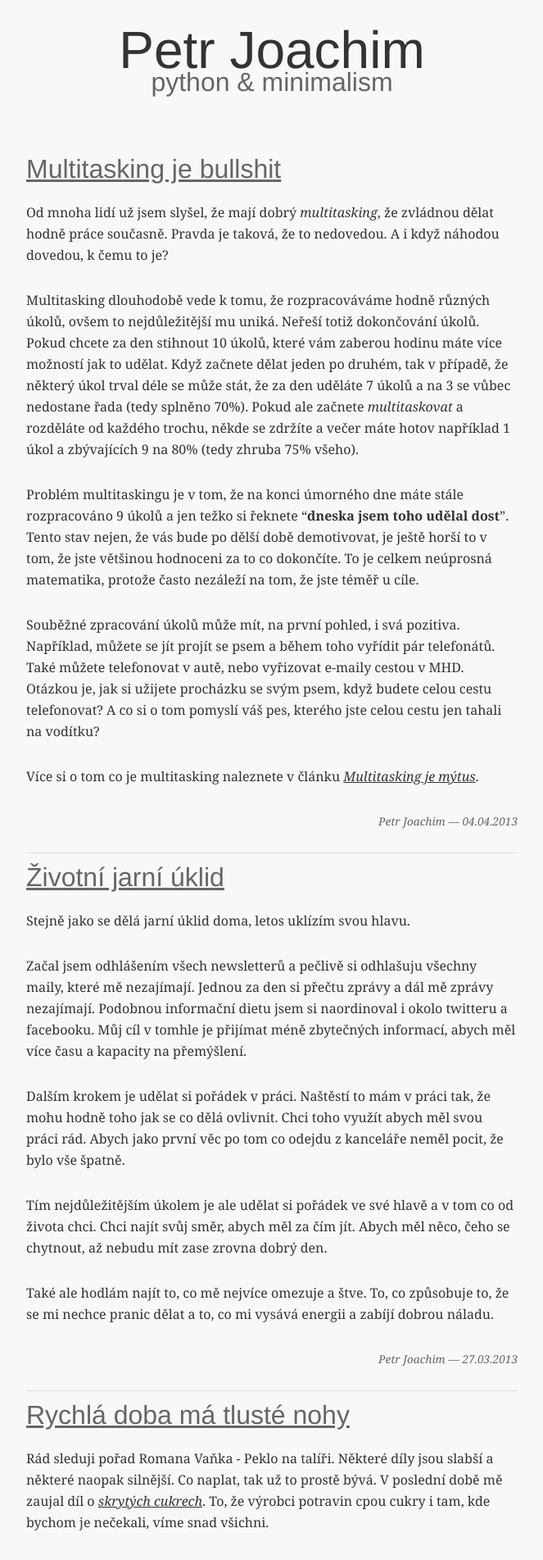
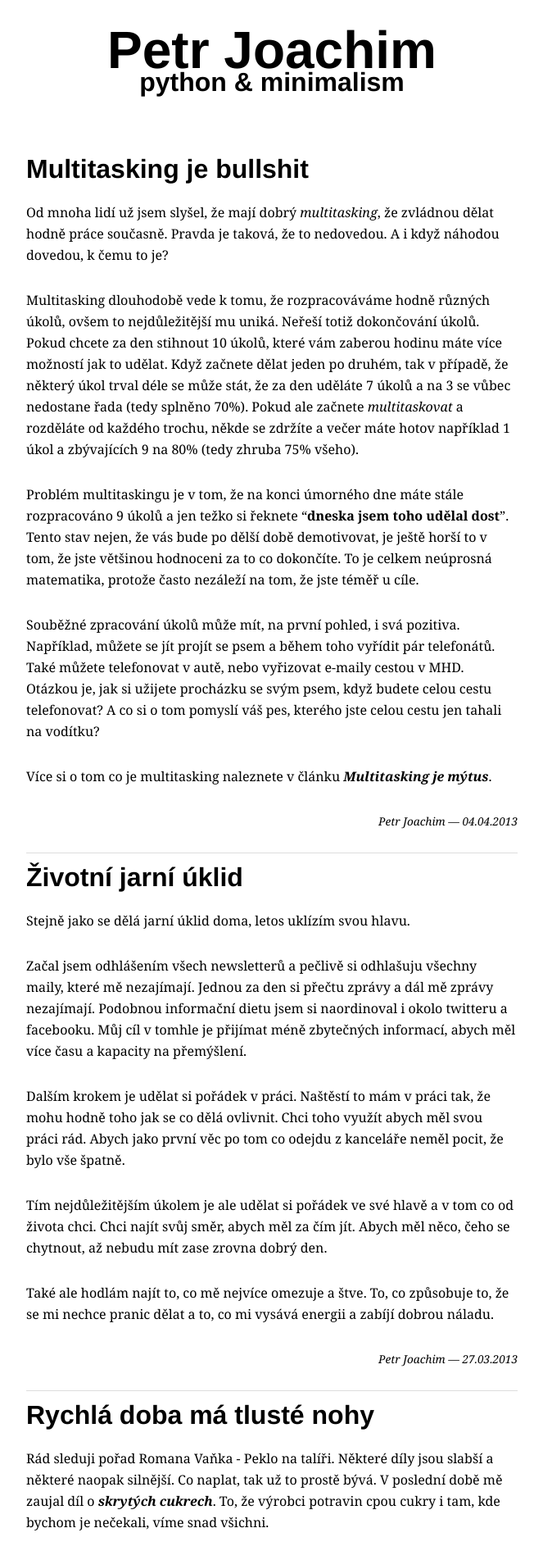
Before and after one commit to petrjoachim/petrjoachim.github.io, a Jekyll site: the page built from index.html, in a window 1280 px wide. Shown: the top 1903 px of the page at 82% size, without its empty margins (308-971 px from the left). Built offline with Jekyll 4.4.1, drawn with Linux system fonts in a browser that asks for light colours; Markdown is read by kramdown in place of the engine named in the settings.

Commit message:
brighter style

```diff
--- a/css/main.css
+++ b/css/main.css
@@ -7,16 +7,15 @@ table, caption, tbody, tfoot, thead, tr, th, td {
   margin: 0; padding: 0; border: 0; font-weight: inherit; font-style: inherit;
   font-size: 100%; font-family: inherit; vertical-align: baseline; }
 
-body { font:1em/1.625em Georgia, serif; background-color: #f8f8f8; font-size-adjust:none;
+body { font:1em/1.625em Georgia, serif; background-color: white; font-size-adjust:none;
   font-style:normal; font-variant:normal; font-weight:normal; }
 
-p { padding:0 0  1.8125em 0; color:#333; font-weight:400; font-size: 1.0em;}
+p { padding:0 0  1.8125em 0; font-weight:400; font-size: 1.0em;}
 
-h1, h2 { font-family: Helvetica, arial, sans-serif; font-weight: 400}
-h1 a, h1 a:hover {color: #333; text-decoration: none;}
-h3,h4,h5,h6 { font-weight: 200; color: #333; }
-h1 { font-size: 4.0em; margin-bottom: 0.765em; color: #333; }
-h2 { font-size: 2.0em;  margin-bottom: 0.855em; color: #666; }
+h1, h2 { font-family: Helvetica, arial, sans-serif; font-weight: bold}
+h3,h4,h5,h6 { font-weight: 200;}
+h1 { font-size: 4.0em; margin-bottom: 0.765em; }
+h2 { font-size: 2.0em;  margin-bottom: 0.855em; }
 h3 { font-size: 1.2em;  margin-bottom: 0.956em; }
 h4 { font-size: 1.1em;  margin-bottom: 1.161em; }
 h5,h6 { font-size: 1.05em;  margin-bottom: 1.238em; }
@@ -26,9 +25,9 @@ li ul,
 li ol  { margin:0 1.625em;  }
 ul, ol { margin: 0 0 1.625em 0; }
 
-a { color: #666; text-decoration:underline; }
-a:hover { color: #333; text-decoration: underline; }
-.article-container p a { color: #333; text-decoration:underline; font-style: italic; }
+a { color: black; text-decoration: none; font-weight: bold; }
+a:hover { text-decoration: underline; }
+.article-container p a { font-style: italic; }
 
 
 blockquote { padding:0.2em 1em 0.2em 1em; margin-bottom: 1.0em; font-style: italic; font-weight: 400; border-left: 4px #ddd solid;}
@@ -46,7 +45,6 @@ pre code { display: block; }
 .blind { width: 0; height: 0; display: none }
 .cleaner { clear: both; height: 0; }
 .small { font-size: 0.85em; }
-.light { color: #666; }
 .italic { font-style: italic; }
 #title { margin-top: 3em; margin-bottom: 5em; }
 #title h1 { margin-bottom: 0.2em; }
--- a/index.html
+++ b/index.html
@@ -4,7 +4,7 @@
 ---
 {% for post in site.posts %}
 <div class="article-container ">
-    <h2><a href="{{ post.url }}" class="light">{{ post.title }}</a></h2>
+    <h2><a href="{{ post.url }}">{{ post.title }}</a></h2>
             {{post.content}}
             <p class="small italic date_stamp light">Petr Joachim &mdash; {{post.date | | date: "%d.%m.%Y"}}</p>
         </div>
```
